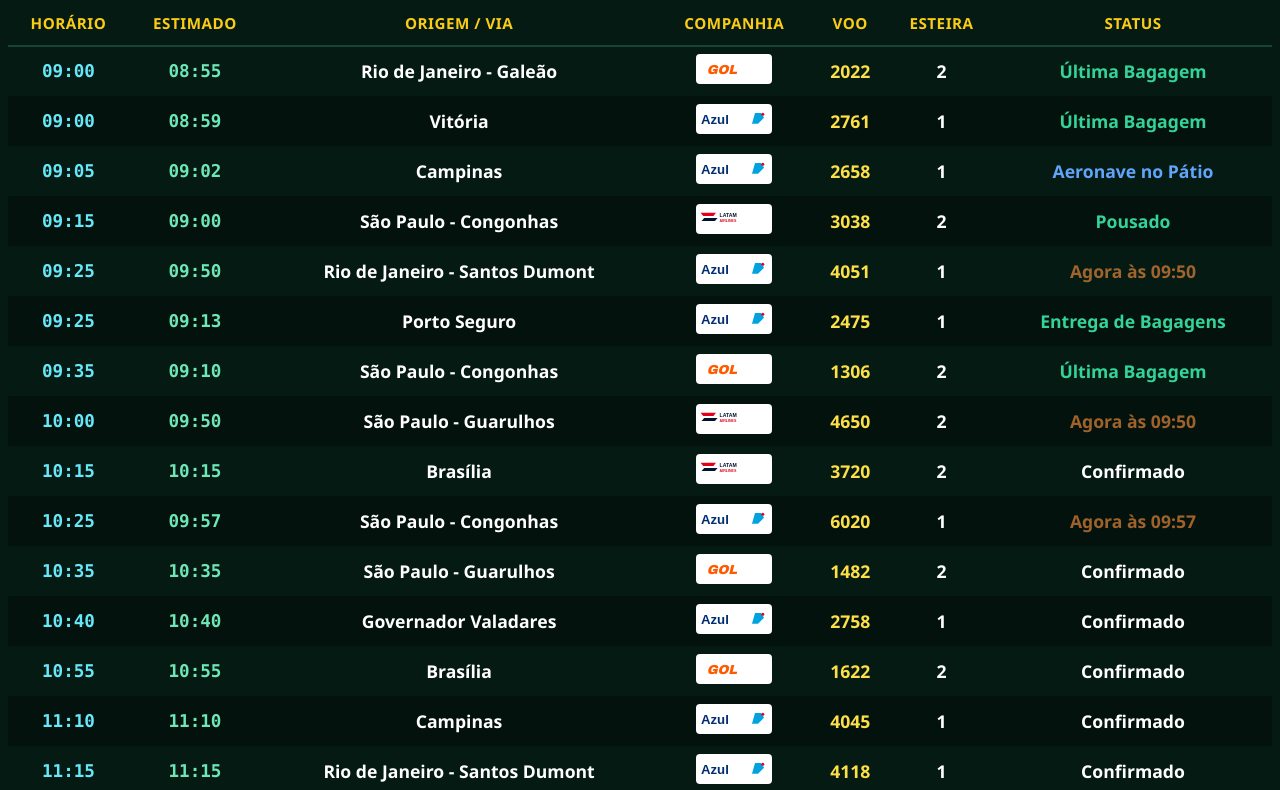
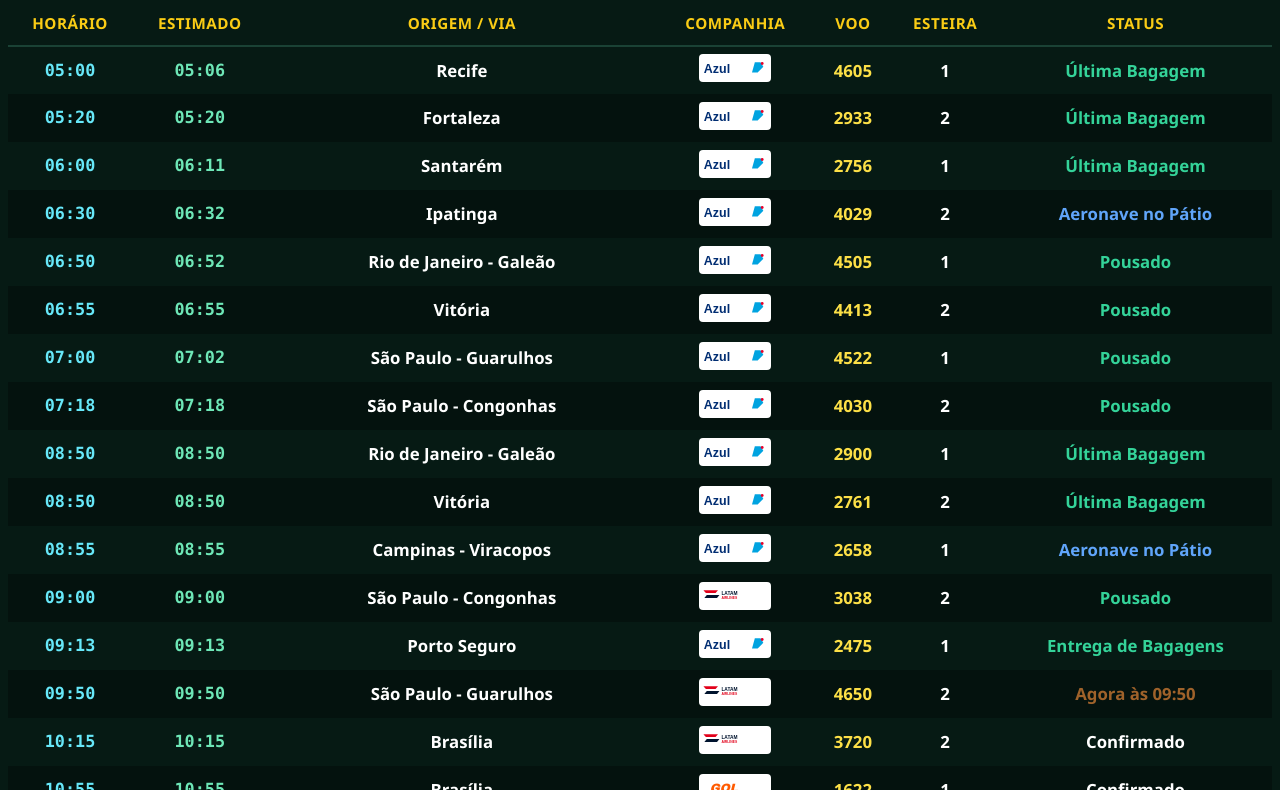
Before and after one commit to creumitertaxi-sudo/V-os-chegando-em-confins, a plain HTML site: page index.html in a window 1280 px wide. Shown: the part 119-909 px from the top of the page. Drawn offline with nearby package versions, Linux system fonts and the light colour scheme.

Commit message:
Refactor flight data and update styles

```diff
--- a/index.html
+++ b/index.html
@@ -18,9 +18,7 @@
         :root {
             --bg-color: #061a14;
             --header-bg: #000000;
-            --text-col-header: #facc15; /* Amarelo forte estilo painel original */
-            --text-cyan-bright: #38fcd0;
-            --text-data: #ffffff;
+            --text-col-header: #facc15;
             --row-even-bg: rgba(0, 0, 0, 0.3);
             --font-family: 'Segoe UI', -apple-system, BlinkMacSystemFont, Roboto, sans-serif;
         }
@@ -57,7 +55,7 @@
         .fids-table {
             width: 100%;
             border-collapse: collapse;
-            font-size: 1.1rem;
+            font-size: 1.05rem;
             white-space: nowrap;
         }
 
@@ -73,8 +71,8 @@
         }
 
         .fids-table tbody tr {
-            height: 50px;
-            transition: background-color 0.4s ease;
+            height: 48px;
+            transition: background-color 0.3s ease;
         }
 
         .fids-table tbody tr:nth-child(even) {
@@ -92,19 +90,20 @@
             display: inline-flex;
             align-items: center;
             justify-content: center;
-            width: 76px;
-            height: 30px;
+            width: 72px;
+            height: 28px;
             background-color: #ffffff;
             border-radius: 4px;
             padding: 2px;
         }
 
         /* Status Colors */
-        .status-landed { color: #34d399; font-weight: 800; } /* Verde Pousado */
-        .status-baggage { color: #34d399; font-weight: 800; } /* Verde Last/Baggage */
-        .status-parking { color: #60a5fa; font-weight: 800; } /* Azul Parking */
-        .status-scheduled { color: #ffffff; font-weight: 800; } /* Branco Scheduled */
-        .status-now { color: #fb923c; font-weight: 800; animation: pulse 1.5s infinite; } /* Laranja destaque */
+        .status-landed { color: #34d399; font-weight: 800; }
+        .status-baggage { color: #34d399; font-weight: 800; }
+        .status-parking { color: #60a5fa; font-weight: 800; }
+        .status-scheduled { color: #ffffff; font-weight: 800; }
+        .status-delayed { color: #f87171; font-weight: 800; }
+        .status-now { color: #fb923c; font-weight: 800; animation: pulse 1.5s infinite; }
 
         @keyframes pulse {
             0% { opacity: 1; }
@@ -123,7 +122,7 @@
         <!-- Control Bar -->
         <div id="controls-bar" class="bg-black/90 text-xs px-4 py-2.5 flex flex-wrap items-center justify-between gap-3 border-b border-emerald-900/60">
             <div class="flex items-center gap-3">
-                <span class="text-yellow-400 font-bold uppercase tracking-wider">CNF FIDS Real-Time</span>
+                <span class="text-yellow-400 font-bold uppercase tracking-wider">CNF FIDS Diário Completo</span>
                 <input type="text" id="search-input" placeholder="Filtrar voo, origem, status..." class="bg-emerald-950/80 border border-emerald-700/60 text-emerald-200 px-3 py-1 rounded focus:outline-none focus:border-yellow-400 w-56 placeholder-emerald-700">
             </div>
 
@@ -144,7 +143,7 @@
         <!-- FIDS Header Bar -->
         <header class="fids-header">
             <div class="text-xl md:text-2xl font-bold tracking-wider text-yellow-400" id="current-date">--/--/----</div>
-            <div class="text-2xl md:text-4xl font-extrabold tracking-wide text-center uppercase text-yellow-400">Chegadas</div>
+            <div class="text-2xl md:text-4xl font-extrabold tracking-wide text-center uppercase text-yellow-400">Chegadas - Confins (CNF)</div>
             <div class="text-2xl md:text-4xl font-bold tracking-wider text-right text-yellow-400" id="current-time">00:00:00</div>
         </header>
 
@@ -170,35 +169,48 @@
     </div>
 
     <script>
-        // Logótipos em SVG fiéis ao painel
         const LOGOS = {
             AZUL: `<div class="logo-box"><svg viewBox="0 0 120 40" class="w-full h-full"><text x="5" y="28" font-family="Arial, sans-serif" font-size="22" font-weight="900" fill="#002d72">Azul</text><path d="M95 10 L105 10 L110 18 L100 28 L90 28 Z" fill="#00a3e0"/><circle cx="108" cy="12" r="2.5" fill="#e4002b"/></svg></div>`,
             LATAM: `<div class="logo-box"><svg viewBox="0 0 140 40" class="w-full h-full"><path d="M5 8 L35 8 L30 14 L10 14 Z" fill="#e2001a"/><path d="M12 18 L38 18 L33 24 L7 24 Z" fill="#00142e"/><text x="42" y="17" font-family="Arial, sans-serif" font-size="10" font-weight="bold" fill="#00142e">LATAM</text><text x="42" y="26" font-family="Arial, sans-serif" font-size="7" font-weight="bold" fill="#e2001a">AIRLINES</text></svg></div>`,
-            GOL: `<div class="logo-box"><svg viewBox="0 0 100 40" class="w-full h-full"><text x="8" y="27" font-family="'Arial Black', sans-serif" font-size="20" font-style="italic" font-weight="900" fill="#ff5a00">GOL</text></svg></div>`
+            GOL: `<div class="logo-box"><svg viewBox="0 0 100 40" class="w-full h-full"><text x="8" y="27" font-family="'Arial Black', sans-serif" font-size="20" font-style="italic" font-weight="900" fill="#ff5a00">GOL</text></svg></div>`,
+            TAP: `<div class="logo-box"><svg viewBox="0 0 100 40" class="w-full h-full"><text x="8" y="27" font-family="Arial, sans-serif" font-size="20" font-weight="900" fill="#00843d">TAP</text></svg></div>`,
+            COPA: `<div class="logo-box"><svg viewBox="0 0 100 40" class="w-full h-full"><text x="8" y="27" font-family="Arial, sans-serif" font-size="18" font-weight="bold" fill="#003366">Copa</text></svg></div>`
         };
 
-        // Base de rotas sincronizada com o padrão da foto de referência para Confins (CNF)
-        let baseFlights = [
-            { time: "09:00", est: "08:55", orig: "Rio de Janeiro - Galeão", cia: "GOL", flight: "2022", belt: "2", status: "Last Baggage" },
-            { time: "09:00", est: "08:59", orig: "Vitória", cia: "AZUL", flight: "2761", belt: "1", status: "Last Baggage" },
-            { time: "09:05", est: "09:02", orig: "Campinas", cia: "AZUL", flight: "2658", belt: "1", status: "Parking" },
-            { time: "09:15", est: "09:00", orig: "São Paulo - Congonhas", cia: "LATAM", flight: "3038", belt: "2", status: "Landed" },
-            { time: "09:25", est: "09:50", orig: "Rio de Janeiro - Santos Dumont", cia: "AZUL", flight: "4051", belt: "1", status: "Now at 09:50" },
-            { time: "09:25", est: "09:13", orig: "Porto Seguro", cia: "AZUL", flight: "2475", belt: "1", status: "Baggage Delivery" },
-            { time: "09:35", est: "09:10", orig: "São Paulo - Congonhas", cia: "GOL", flight: "1306", belt: "2", status: "Last Baggage" },
-            { time: "10:00", est: "09:50", orig: "São Paulo - Guarulhos", cia: "LATAM", flight: "4650", belt: "2", status: "Now at 09:50" },
+        // Base completa de voos do dia para o Aeroporto de Confins (CNF)
+        let allFlights = [
+            { time: "05:00", est: "05:06", orig: "Recife", cia: "AZUL", flight: "4605", belt: "1", status: "Last Baggage" },
+            { time: "05:20", est: "05:20", orig: "Fortaleza", cia: "AZUL", flight: "2933", belt: "2", status: "Last Baggage" },
+            { time: "06:00", est: "06:11", orig: "Santarém", cia: "AZUL", flight: "2756", belt: "1", status: "Last Baggage" },
+            { time: "06:30", est: "06:32", orig: "Ipatinga", cia: "AZUL", flight: "4029", belt: "2", status: "Parking" },
+            { time: "06:50", est: "06:52", orig: "Rio de Janeiro - Galeão", cia: "AZUL", flight: "4505", belt: "1", status: "Landed" },
+            { time: "06:55", est: "06:55", orig: "Vitória", cia: "AZUL", flight: "4413", belt: "2", status: "Landed" },
+            { time: "07:00", est: "07:02", orig: "São Paulo - Guarulhos", cia: "AZUL", flight: "4522", belt: "1", status: "Landed" },
+            { time: "07:18", est: "07:18", orig: "São Paulo - Congonhas", cia: "AZUL", flight: "4030", belt: "2", status: "Landed" },
+            { time: "08:50", est: "08:50", orig: "Rio de Janeiro - Galeão", cia: "AZUL", flight: "2900", belt: "1", status: "Last Baggage" },
+            { time: "08:50", est: "08:50", orig: "Vitória", cia: "AZUL", flight: "2761", belt: "2", status: "Last Baggage" },
+            { time: "08:55", est: "08:55", orig: "Campinas - Viracopos", cia: "AZUL", flight: "2658", belt: "1", status: "Parking" },
+            { time: "09:00", est: "09:00", orig: "São Paulo - Congonhas", cia: "LATAM", flight: "3038", belt: "2", status: "Landed" },
+            { time: "09:13", est: "09:13", orig: "Porto Seguro", cia: "AZUL", flight: "2475", belt: "1", status: "Baggage Delivery" },
+            { time: "09:50", est: "09:50", orig: "São Paulo - Guarulhos", cia: "LATAM", flight: "4650", belt: "2", status: "Now at 09:50" },
             { time: "10:15", est: "10:15", orig: "Brasília", cia: "LATAM", flight: "3720", belt: "2", status: "Scheduled" },
-            { time: "10:25", est: "09:57", orig: "São Paulo - Congonhas", cia: "AZUL", flight: "6020", belt: "1", status: "Now at 09:57" },
-            { time: "10:35", est: "10:35", orig: "São Paulo - Guarulhos", cia: "GOL", flight: "1482", belt: "2", status: "Scheduled" },
-            { time: "10:40", est: "10:40", orig: "Governador Valadares", cia: "AZUL", flight: "2758", belt: "1", status: "Scheduled" },
-            { time: "10:55", est: "10:55", orig: "Brasília", cia: "GOL", flight: "1622", belt: "2", status: "Scheduled" },
-            { time: "11:10", est: "11:10", orig: "Campinas", cia: "AZUL", flight: "4045", belt: "1", status: "Scheduled" },
-            { time: "11:15", est: "11:15", orig: "Rio de Janeiro - Santos Dumont", cia: "AZUL", flight: "4118", belt: "1", status: "Scheduled" },
-            { time: "11:15", est: "11:15", orig: "São Paulo - Guarulhos", cia: "AZUL", flight: "4570", belt: "1", status: "Scheduled" },
-            { time: "11:35", est: "11:35", orig: "Brasília", cia: "AZUL", flight: "5068", belt: "1", status: "Scheduled" },
+            { time: "10:55", est: "10:55", orig: "Brasília", cia: "GOL", flight: "1622", belt: "1", status: "Scheduled" },
+            { time: "11:10", est: "11:10", orig: "Campinas - Viracopos", cia: "AZUL", flight: "4045", belt: "2", status: "Scheduled" },
             { time: "11:35", est: "11:35", orig: "São Paulo - Congonhas", cia: "AZUL", flight: "6400", belt: "1", status: "Scheduled" },
-            { time: "11:45", est: "11:45", orig: "Goiânia", cia: "AZUL", flight: "4016", belt: "1", status: "Scheduled" },
-            { time: "11:45", est: "11:45", orig: "Recife", cia: "AZUL", flight: "2802", belt: "1", status: "Scheduled" }
+            { time: "12:00", est: "11:41", orig: "São Paulo - Congonhas", cia: "GOL", flight: "1308", belt: "3", status: "Parking" },
+            { time: "12:15", est: "12:15", orig: "São Paulo - Guarulhos", cia: "LATAM", flight: "3050", belt: "2", status: "Scheduled" },
+            { time: "13:00", est: "13:10", orig: "Rio de Janeiro - Santos Dumont", cia: "AZUL", flight: "4051", belt: "1", status: "Scheduled" },
+            { time: "14:15", est: "14:15", orig: "Salvador", cia: "AZUL", flight: "2738", belt: "1", status: "Scheduled" },
+            { time: "15:30", est: "15:30", orig: "Curitiba", cia: "AZUL", flight: "2857", belt: "2", status: "Scheduled" },
+            { time: "16:30", est: "16:32", orig: "Ipatinga", cia: "AZUL", flight: "4317", belt: "1", status: "Scheduled" },
+            { time: "17:00", est: "17:07", orig: "Curitiba", cia: "AZUL", flight: "2947", belt: "2", status: "Scheduled" },
+            { time: "17:35", est: "18:45", orig: "Rio de Janeiro - Santos Dumont", cia: "AZUL", flight: "4751", belt: "1", status: "Delayed" },
+            { time: "18:15", est: "18:15", orig: "Lisboa", cia: "TAP", flight: "104", belt: "6", status: "Scheduled" },
+            { time: "19:10", est: "19:10", orig: "Rio de Janeiro - Galeão", cia: "GOL", flight: "4405", belt: "1", status: "Scheduled" },
+            { time: "20:30", est: "20:30", orig: "São Paulo - Congonhas", cia: "AZUL", flight: "1321", belt: "2", status: "Scheduled" },
+            { time: "21:05", est: "21:05", orig: "Rio de Janeiro - Santos Dumont", cia: "AZUL", flight: "2908", belt: "1", status: "Scheduled" },
+            { time: "22:00", est: "22:00", orig: "Florianópolis", cia: "AZUL", flight: "4230", belt: "2", status: "Scheduled" },
+            { time: "23:55", est: "23:55", orig: "Panama City", cia: "COPA", flight: "734", belt: "6", status: "Scheduled" }
         ];
 
         let filterQuery = '';
@@ -207,7 +219,7 @@
             const tbody = document.getElementById('fids-body');
             tbody.innerHTML = '';
 
-            const filtered = baseFlights.filter(f => {
+            const filtered = allFlights.filter(f => {
                 if (!filterQuery) return true;
                 const q = filterQuery.toLowerCase();
                 return f.flight.toLowerCase().includes(q) || f.orig.toLowerCase().includes(q) || f.status.toLowerCase().includes(q);
@@ -231,6 +243,9 @@
                 } else if (f.status === 'Baggage Delivery') {
                     statusClass = 'status-baggage';
                     translatedStatus = 'Entrega de Bagagens';
+                } else if (f.status === 'Delayed') {
+                    statusClass = 'status-delayed';
+                    translatedStatus = 'Atrasado';
                 } else if (f.status.startsWith('Now at')) {
                     statusClass = 'status-now';
                     translatedStatus = f.status.replace('Now at', 'Agora às');
@@ -251,7 +266,6 @@
             });
         }
 
-        // Atualização do Relógio em Tempo Real
         function updateClock() {
             const now = new Date();
             document.getElementById('current-date').innerText = now.toLocaleDateString('pt-BR');
@@ -271,7 +285,7 @@
             renderTable();
         });
 
-        // Registro de PWA Service Worker via Blob
+        // Registro automático de Service Worker para habilitar PWA
         if ('serviceWorker' in navigator) {
             const swCode = `self.addEventListener('install', e => e.waitUntil(self.skipWaiting())); self.addEventListener('activate', e => e.waitUntil(self.clients.claim()));`;
             const swBlob = new Blob([swCode], { type: 'text/javascript' });
```
